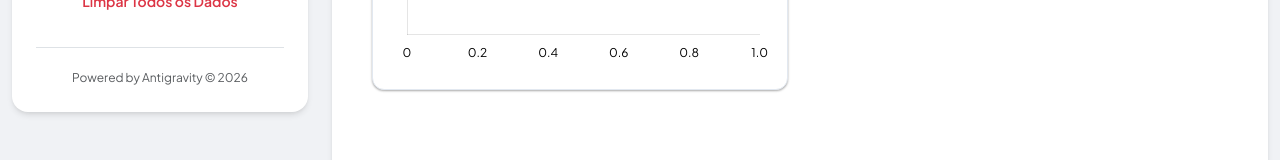
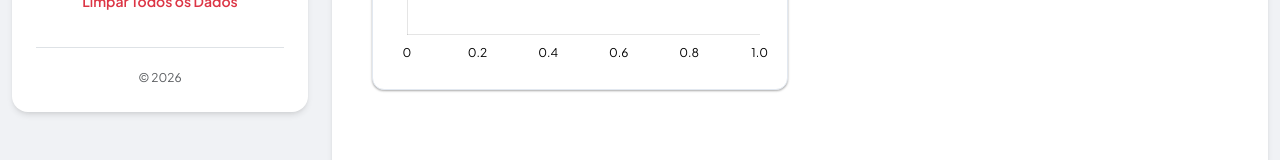
Before and after one commit to garantiadequalidade000000-art/relatorio-analitico, a plain HTML site: page index.html in a window 1280 px wide. Shown: the part 763-923 px from the top of the page. Drawn offline with nearby package versions, Linux system fonts and the light colour scheme.

Commit message:
Remove 'Powered by Antigravity' text

```diff
--- a/index.html
+++ b/index.html
@@ -459,7 +459,7 @@
                     </div>
 
                     <div class="mt-4 pt-3 border-top text-center">
-                        <small class="text-muted" style="font-size: 0.75rem;">Powered by Antigravity &copy; 2026</small>
+                        <small class="text-muted" style="font-size: 0.75rem;">&copy; 2026</small>
                     </div>
                 </div>
             </div>
```
